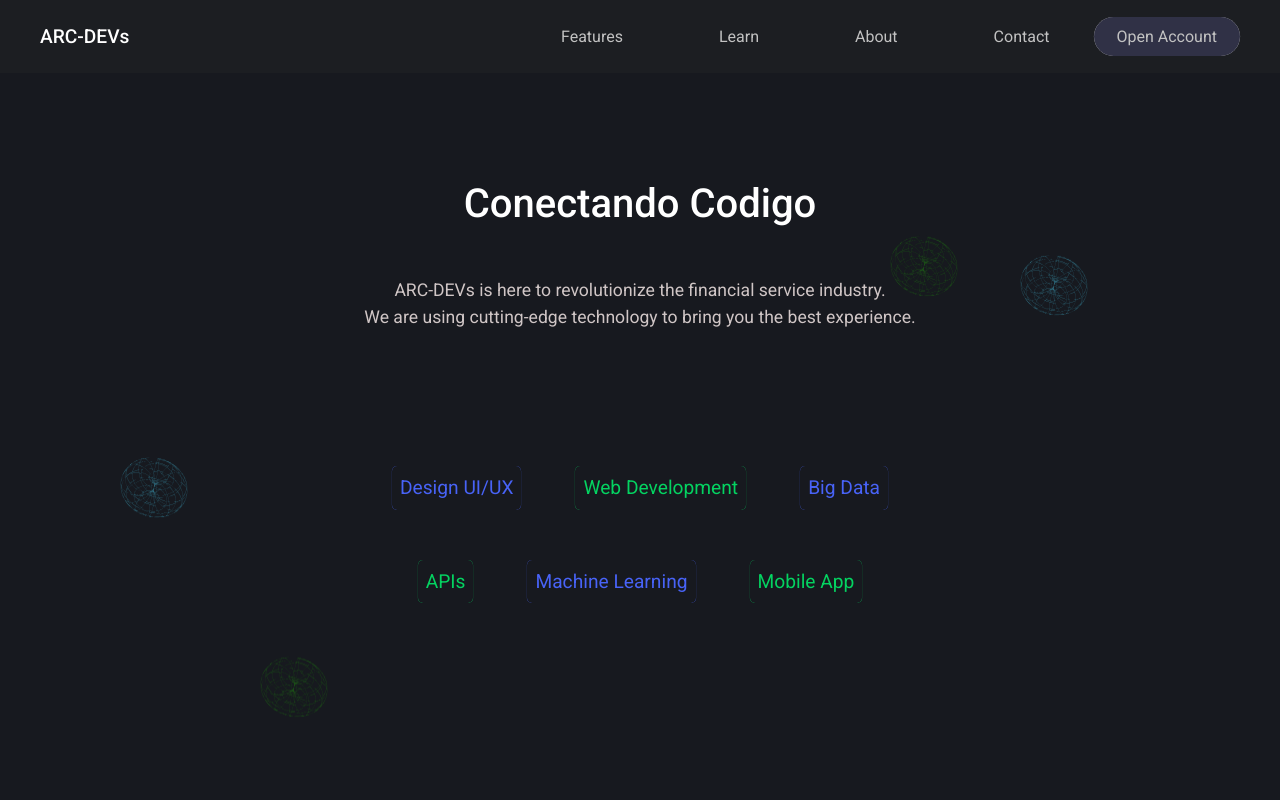
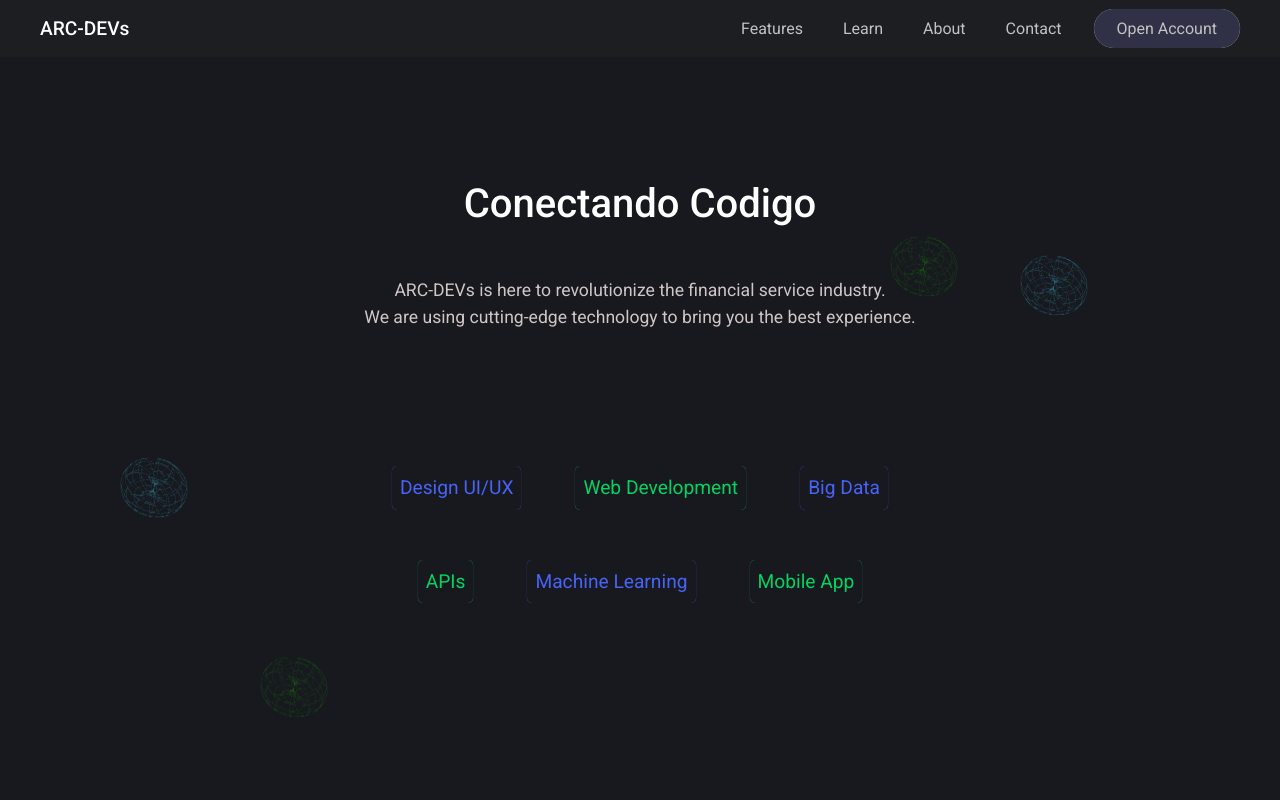
Before and after one commit to Elencio/ARC_DEVs_WEb, a React (Vite) app: page / in a window 1280 px wide. Shown: the top 800 px of the page. Built offline with nearby package versions, Linux system fonts and the light colour scheme; a web font is replaced by a local one.

Commit message:
atualizando o css

```diff
--- a/src/Web/header.tsx
+++ b/src/Web/header.tsx
@@ -25,6 +25,8 @@ const HeaderWrapper = styled.div`
 const Navigation = styled.nav`
   display: flex;
   align-items: center;
+  flex-direction: row;
+  gap:1rem;
 `;
 
 
@@ -55,12 +57,12 @@ const MenuList = styled.ul`
 `;
 
 const MenuItem = styled.li`
-  margin: 0 20px;
+  margin: 0px;
   font-weight: 500;
   font-family: 'Roboto', sans-serif;
   font-weight: 300;
   color: #c2c2c2;
-  padding: 1.5rem 1.5rem;
+  padding: 1rem;
 
   border-top: 3px solid transparent;
   border-bottom: 3px solid transparent;
```
